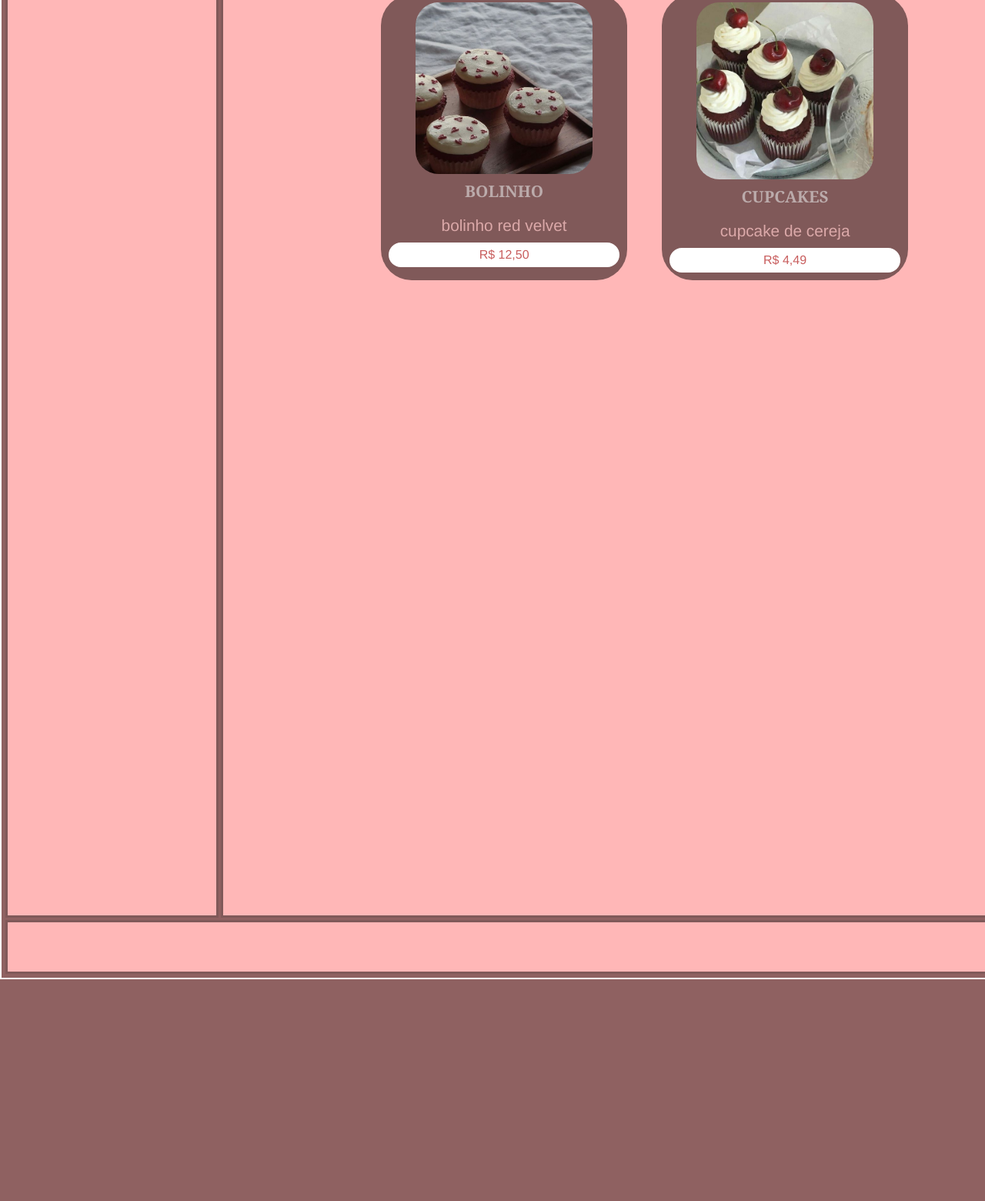
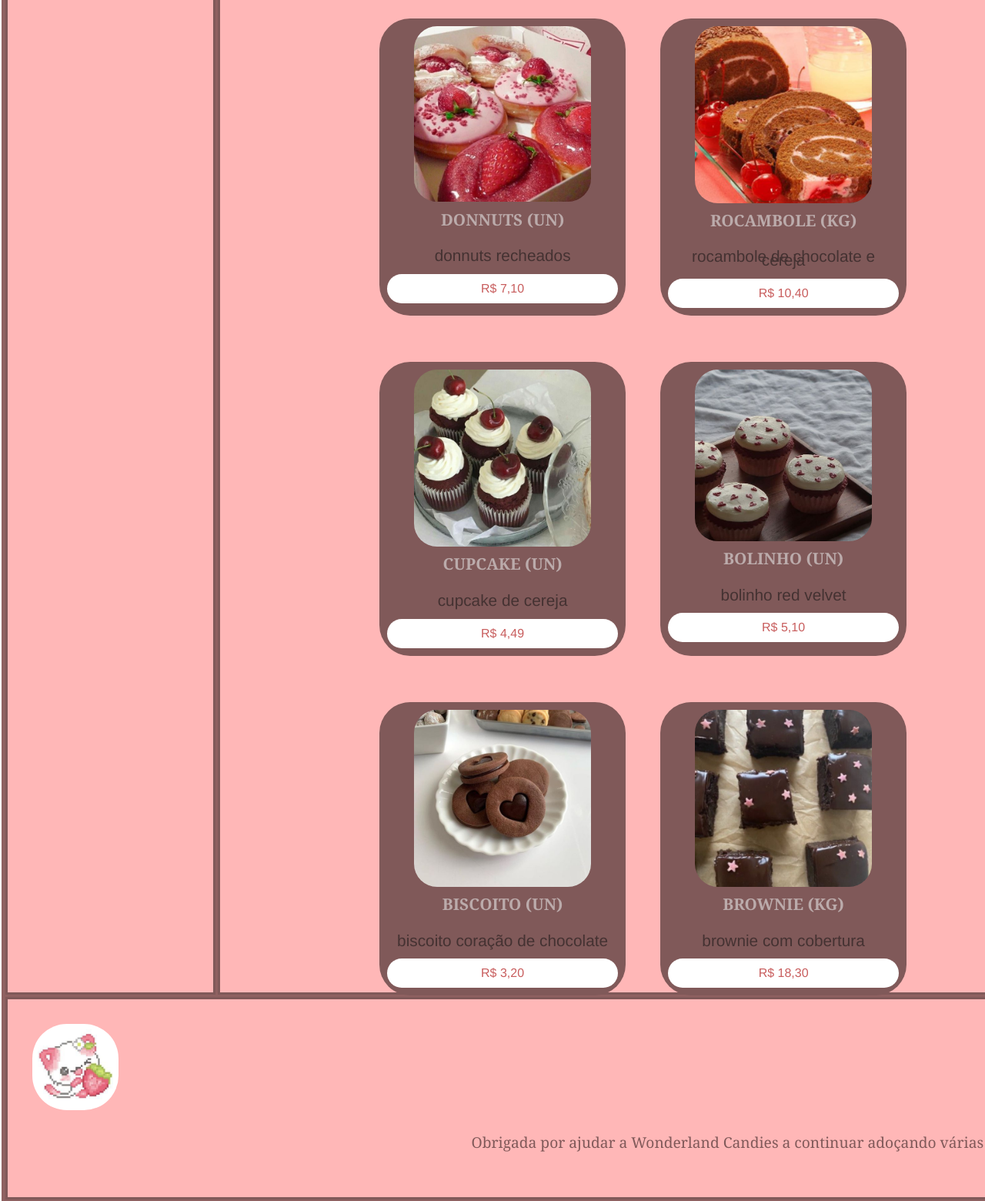
Before and after one commit to alicevictm/ep3, a plain HTML site: page index.html in a window 1280 px wide. Shown: the part 1120-2680 px from the top of the page at 77% size. Before the commit the page ends 2392 px from the top, so only its background shows below. Drawn offline with Linux system fonts and the light colour scheme.

Commit message:
Add files via upload

```diff
--- a/index.html
+++ b/index.html
@@ -36,36 +36,66 @@
                 <!-- elemento filho-->
                 <div class="card">
                     <!-- foto dos produtos-->
-                    <img src="doce1.jpg" alt="cupcakes fofos" class="produtos">
+                    <img src="doce1.jpg" alt="cupcake de maracujá" class="produtos">
                     <!-- nome dos produtos-->
-                    <h2 class="nome">CUPCAKES</h2>
+                    <h2 class="nome">CUPCAKE (UN)</h2>
                     <!-- descrição dos produtos-->
-                    <p class="texto">cupcake de maracujá</p>
+                    <p class="texto">cupcake ursinho sabor maracujá</p>
                     <!-- valor dos produtos-->
-                    <a href="#" class="valor">R$ 13,50</a>
+                    <a href="#" class="valor">R$ 4,50</a>
                 </div>
                 <div class="card">
-                    <img src="doce2.jpg" alt="bicoito de chocolate" class="produtos">
-                    <h2 class="nome">BISCOITO</h2>
-                    <p class="texto">biscoito de chocolate</p>
-                    <a href="#" class="valor">R$ 8,00</a>
+                    <img src="doce5.jpg" alt="bolinho sabor cereja em formato de cogumelo" class="produtos">
+                    <h2 class="nome">BOLINHO (UN)</h2>
+                    <p class="texto">bolinho cogumelo sabor cereja</p>
+                    <a href="#" class="valor">R$ 3,79</a>
                 </div>
                 <div class="card">
-                    <img src="doce3.jpg" alt="bolinho" class="produtos">
-                    <h2 class="nome">BOLINHO</h2>
-                    <p class="texto">bolinho red velvet</p>
-                    <a href="#" class="valor">R$ 12,50</a>
+                    <img src="doce8.jpg" alt="donnuts recheados" class="produtos">
+                    <h2 class="nome">DONNUTS (UN)</h2>
+                    <p class="texto">donnuts recheados</p>
+                    <a href="#" class="valor">R$ 7,10</a>
                 </div>
                 <div class="card">
-                    <img src="doce4.jpg" alt="cupcake" class="produtos">
-                    <h2 class="nome">CUPCAKES</h2>
+                    <img src="doce6.png" alt="rocambole de chocolate e cereja" class="produtos">
+                    <h2 class="nome">ROCAMBOLE (KG)</h2>
+                    <p class="texto">rocambole de chocolate e cereja</p>
+                    <a href="#" class="valor">R$ 10,40</a>
+                </div>
+                <div class="card">
+                    <img src="doce4.jpg" alt="cupcake de cereja" class="produtos">
+                    <h2 class="nome">CUPCAKE (UN)</h2>
                     <p class="texto">cupcake de cereja</p>
-                 <a href="#" class="valor">R$ 4,49</a>
+                    <a href="#" class="valor">R$ 4,49</a>
                 </div>
+                <div class="card">
+                    <img src="doce3.jpg" alt="bolinho sabor red velvet" class="produtos">
+                    <h2 class="nome">BOLINHO (UN)</h2>
+                    <p class="texto">bolinho red velvet</p>
+                    <a href="#" class="valor">R$ 5,10</a>
+                </div>
+                <div class="card">
+                <img src="doce2.jpg" alt="biscoito coração sabor chocolate" class="produtos">
+                <h2 class="nome">BISCOITO (UN)</h2>
+                <p class="texto">biscoito coração de chocolate</p>
+                <a href="#" class="valor">R$ 3,20</a>
+                </div>
+                <div class="card">
+                    <img src="doce7.png" alt="brownies decorados com estrelas" class="produtos">
+                    <h2 class="nome">BROWNIE (KG)</h2>
+                    <p class="texto">brownie com cobertura</p>
+                    <a href="#" class="valor">R$ 18,30</a>
                 </div>
     </main>
     <footer>
-
+        <div>
+            <a href="#">
+            <img class="agradecimentos" src="agradecimento.jpg" alt="obrigada por comprar na minha loja!">
+            </a>
+        </div>
+        <nav>
+            <p class="obrigada">Obrigada por ajudar a Wonderland Candies a continuar adoçando várias vidas!</p>
+        </nav>
     </footer>
     </body>
 </html>
--- a/style.css
+++ b/style.css
@@ -19,12 +19,12 @@ body{
     "rod rod rod";
     grid-gap: 3px;
     grid-template-columns: 20% auto auto;
-    grid-template-rows: auto 2000px auto;
+    grid-template-rows: auto 2100px auto;
     margin: 0 auto;
     justify-content: center;
     box-sizing: border-box;
     min-height: 100vh;
-    width: 1400px;
+    width: 1380px;
     padding: 5px 5px 5px 5px;
 }
 
@@ -47,9 +47,9 @@ header, aside, main, footer{
     display: grid;
     font-family: 'Franklin Gothic Medium', 'Arial Narrow', Arial, sans-serif;
     max-width: 710px;
-    margin: 0 auto;
+    margin: 20px auto;
     gap: 20px;
-    padding: 30px;
+    padding: 15px;
     grid-template-columns: repeat(auto-fill, minmax(225px, 1fr));
     font-size: 1rem;
 }
@@ -58,12 +58,12 @@ header, aside, main, footer{
     display: flex;
     background-color: rgba(128, 89, 89);
     color: rgb(255, 183, 183);
-    border: 2px rgb(128, 89, 89);
+    border: 1px rgb(128, 89, 89);
     width: 300px;
     border-radius: 40px;
     padding: 10px;
     width: 300px;
-    margin: 10px;
+    margin: 20px;
     transition: 0.7s;
     text-align: center;
     flex-wrap: wrap;
@@ -114,17 +114,17 @@ header, aside, main, footer{
 
 .lista a:hover{
     color:rgb(255, 255, 255);
-    border-color: rgb(143, 97, 97);
+    border-color: rgb(128, 89, 89);
     border-style:double;
     border-width: 0 0 4px 0;
     transition: 0.2s;
 }
 
 .texto{
-    line-height: 0.5px;
+    line-height: 5px;
     font-size: 1.3rem;
     padding: 1px;
-    color: rgb(219, 169, 169)
+    color: rgb(68, 50, 50);
 }
 
 .texto > p:first-of-type{
@@ -138,13 +138,14 @@ header, aside, main, footer{
     background-color: rgb(255, 255, 255);
     color: rgb(200, 93, 93);
     font-size: 1em;
-    padding: 7px;
+    padding: 10px;
     border-radius: 100px;
     transition: 0.5s;
 }
 .valor:hover{
     background-color: rgb(200, 93, 93);
     text-decoration: none;
+    font-size: 1.2em;
 }
 
 footer{
@@ -171,10 +172,32 @@ p, li {
     font-size: 50px;
     padding: 15px;
 }
+.titulo:hover{
+    color: rgb(143, 97, 97);;
+    text-shadow: rgb(68, 50, 50);
+    border-color: rgb(255, 251, 251);
+    border-style: double;
+    border-width: 0 0 4px 0;
+    font-size: 52px;
+    transition: 1s;
+}
 
 .apresentacao{
-    font-family:Verdana, Geneva, Tahoma, sans-serif;
+    font-family: Georgia, 'Times New Roman', Times, serif;
     text-align: center;
     color:rgb(128, 89, 89);
     font-size: 30px;
 }
+
+.agradecimentos{
+    max-width: 7rem;
+    max-height: 7rem;
+    border-radius: 40%;
+}
+
+.obrigada{
+    font-size: 1.2rem;
+    font-family: Georgia, 'Times New Roman', Times, serif;
+    color: rgb(128, 89, 89);
+    text-align: right;
+}
```
Also changed, not shown: doce5.jpg, doce6.png (added), doce7.png (added), doce8.jpg (added).
